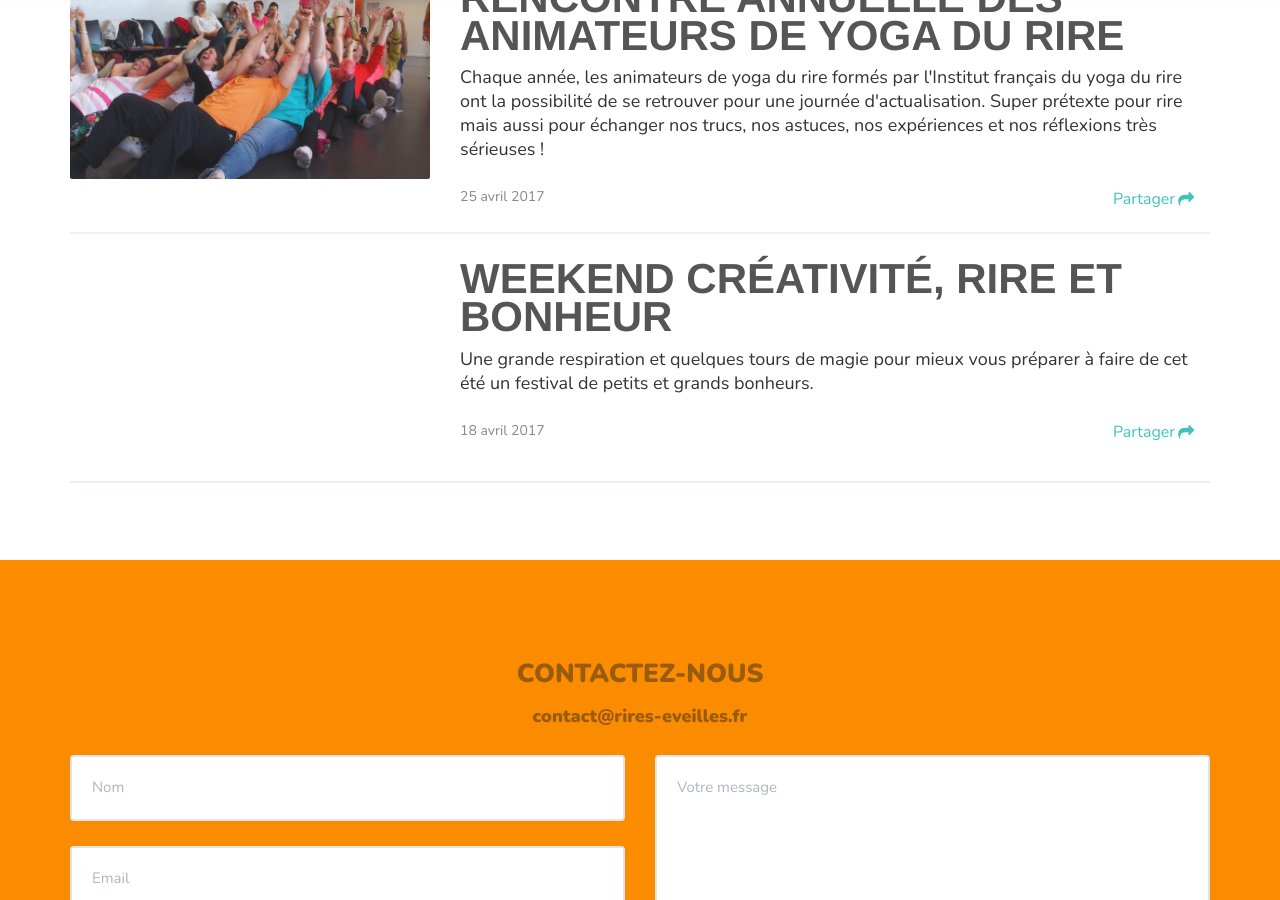
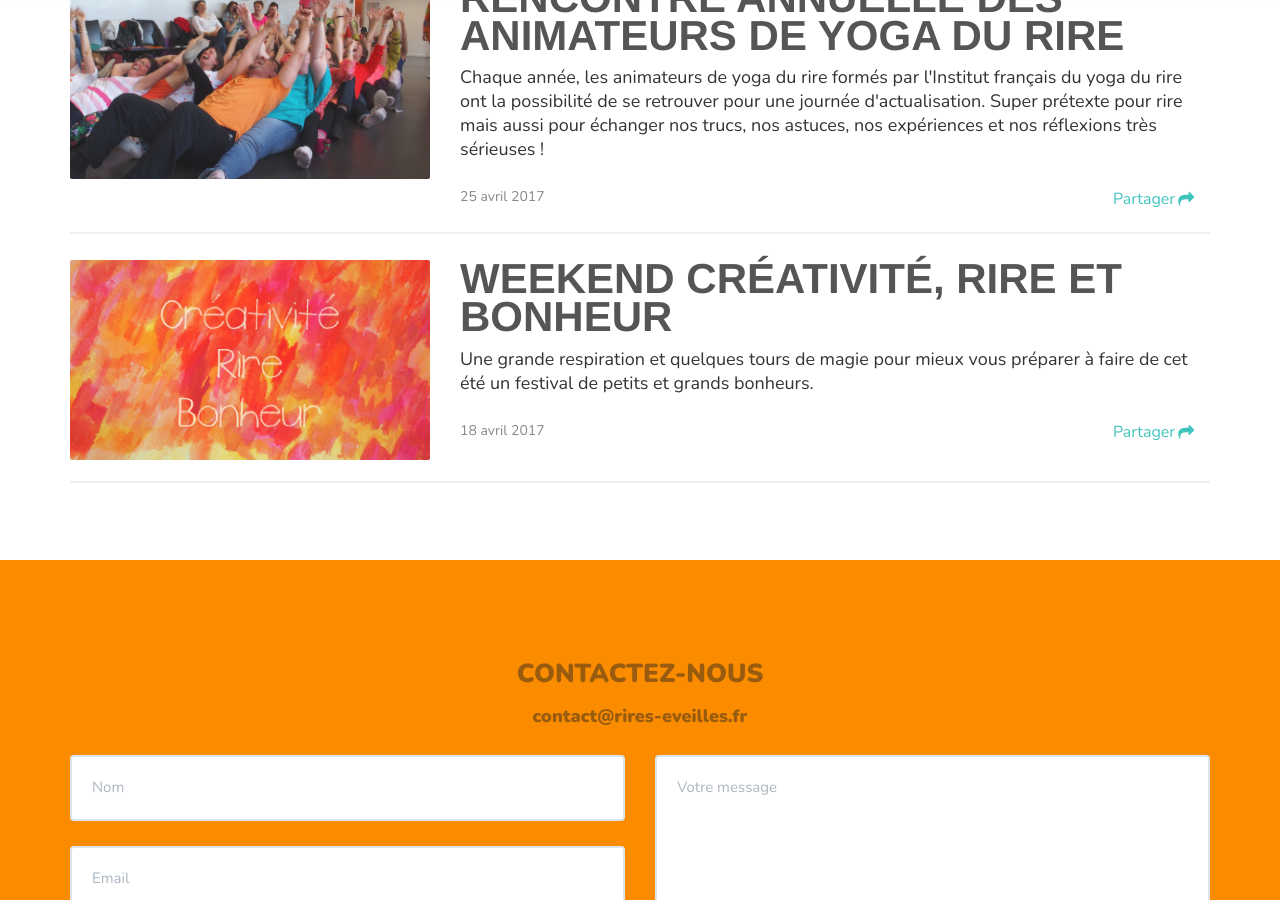
Before and after one commit to arthur-koenig/yoga-rires, a Jekyll site: the page built from blog/index.html, in a window 1280 px wide and 900 px high, scrolled down 848 px. Built offline with Jekyll 4.4.1, drawn with Linux system fonts in a browser that asks for light colours; nearby versions of some CDN libraries; some web fonts are replaced; comment, search, counter and statistics services are not loaded.

Commit message:
change url images

```diff
--- a/_includes/post-list.html
+++ b/_includes/post-list.html
@@ -4,7 +4,7 @@
 
     <!-- Post image -->
     <div class="col-sm-4">
-      <div class="image-post" style="background: url({{site.baseurl}}{{ post.img }}) center no-repeat; background-size: cover ; "></div>
+      <div class="image-post" style="background: url({{site.baseurl}}/{{ post.img }}) center no-repeat; background-size: cover ; "></div>
     </div>
 
     <!-- Post title & subtitle -->
--- a/_layouts/post.html
+++ b/_layouts/post.html
@@ -12,7 +12,7 @@
             <h1>{{page.title}}</h1><br>
           </div>
         </div>
-        <div class="jumbotron jumbotron-post" style="background: url({{site.baseurl}}{{ page.img }}) center no-repeat; background-size: cover ; "></div>
+        <div class="jumbotron jumbotron-post" style="background: url({{site.baseurl}}/{{ page.img }}) center no-repeat; background-size: cover ; "></div>
         {% for item in page.img_credit %}
         {% if item.name == nil or item.name == '' %}{% else %}<h3>Crédit-image: {{item.name}} {% endif %}
         {% endfor %}
--- a/blog/index.html
+++ b/blog/index.html
@@ -15,7 +15,7 @@ blog-home: true
     <!-- Latest article -->
     {% assign posts = site.posts | sort: 'date' | reverse %}
      {% for post in posts limit:1 %}
-      <div class="jumbotron hidden-xxs" style="background: linear-gradient(to bottom, rgba(255, 255, 255, 0.1), rgba(255, 255, 255, 0.1)), url({{site.baseurl}}{{ post.img }}) center no-repeat; background-size: cover ; ">
+      <div class="jumbotron hidden-xxs" style="background: linear-gradient(to bottom, rgba(255, 255, 255, 0.1), rgba(255, 255, 255, 0.1)), url({{site.baseurl}}/{{ post.img }}) center no-repeat; background-size: cover ; ">
          	<a href="{{site.baseurl}}{{post.url}}">
             <div class="jumbotron-title">
              	<h1>{{post.title}}</h1>
```
